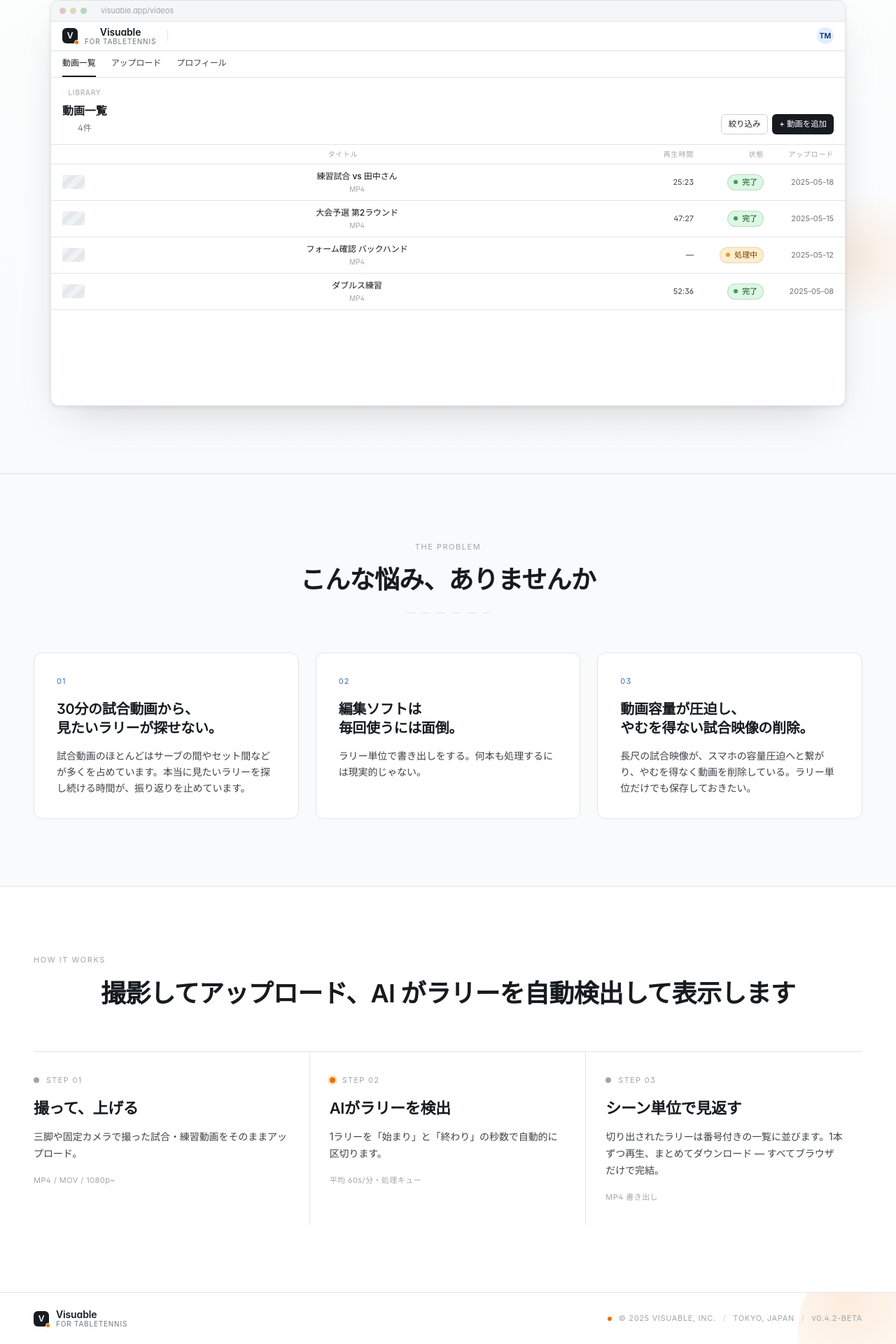
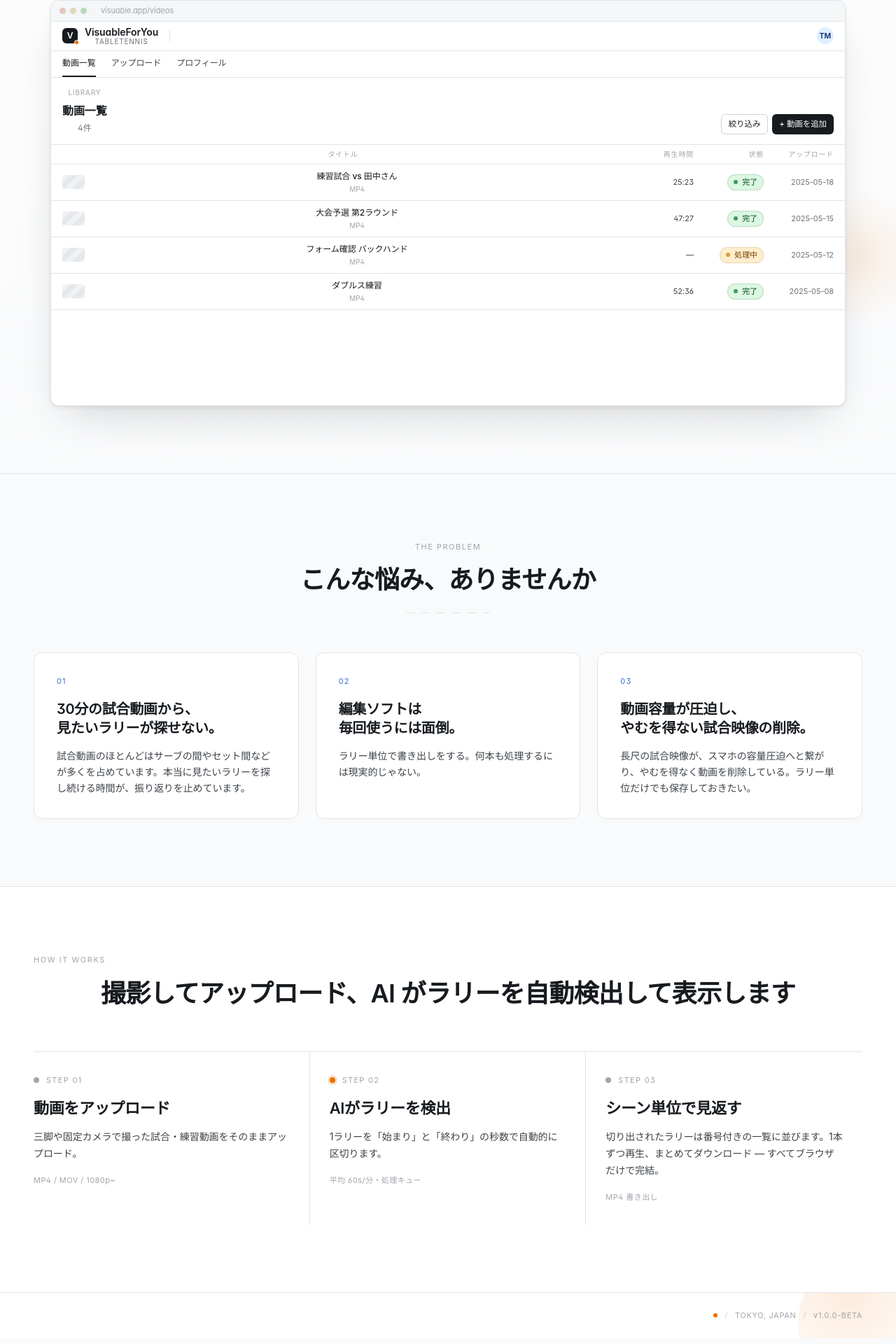
Before and after one commit to TakuM-M/Visuable_for_you_tabletennis, a React (Vite) app in the folder frontend/: page / in a window 1280 px wide. Shown: the part 641-2561 px from the top of the page at 70% size. Built offline with nearby package versions, Linux system fonts and the light colour scheme.

Commit message:
feat: コンポーネントの名称を変更し、フッターのバージョンを更新

```diff
--- a/frontend/src/components/layout/AppShell.tsx
+++ b/frontend/src/components/layout/AppShell.tsx
@@ -4,7 +4,6 @@ import type { ReactNode } from "react";
 import { getMeUsersMeGet } from "../../api/generated";
 import { authHeaders } from "../../lib/auth";
 import Logo from "../ui/Logo";
-import { IconSearch } from "../ui/Icons";
 
 type Props = { children: ReactNode };
 
@@ -37,20 +36,6 @@ export default function AppShell({ children }: Props) {
           <Link to="/videos" className="no-underline text-fg">
             <Logo />
           </Link>
-
-          <div className="hidden h-[18px] w-px bg-border md:block" />
-
-          <div className="relative hidden w-[280px] md:block">
-            <IconSearch
-              size={14}
-              className="pointer-events-none absolute left-2.5 top-[9px] text-fg-4"
-            />
-            <input
-              readOnly
-              placeholder="動画を検索…"
-              className="w-full rounded-md border border-border bg-subtle py-[7px] pl-8 pr-3 text-[12.5px] text-fg-3 outline-none placeholder:text-fg-4 focus:border-accent focus:bg-surface focus:text-fg"
-            />
-          </div>
 
           <div className="flex-1" />
 
--- a/frontend/src/components/ui/Logo.tsx
+++ b/frontend/src/components/ui/Logo.tsx
@@ -32,9 +32,9 @@ export default function Logo({ size = 22, withLabel = true, className = "" }: Pr
       </div>
       {withLabel && (
         <div className="leading-[1.05]">
-          <div className="text-[14px] font-semibold tracking-[-0.01em]">Visuable</div>
+          <div className="text-[14px] font-semibold tracking-[-0.01em]">VisuableForYou</div>
           <div className="font-mono text-[10px] uppercase tracking-[0.08em] text-fg-3">
-            for tabletennis
+            tabletennis
           </div>
         </div>
       )}
--- a/frontend/src/lp/lp-content.tsx
+++ b/frontend/src/lp/lp-content.tsx
@@ -482,7 +482,6 @@ export function LpFooter() {
         }}
       >
         <div style={{ display: 'flex', alignItems: 'center', gap: 14 }}>
-          <Logo />
         </div>
         <div
           style={{
@@ -496,11 +495,10 @@ export function LpFooter() {
           }}
         >
           <span style={{ width: 6, height: 6, borderRadius: 999, background: BALL }} />
-          <span>© 2025 VISUABLE, INC.</span>
           <span style={{ color: 'var(--border-strong)' }}>/</span>
           <span>TOKYO, JAPAN</span>
           <span style={{ color: 'var(--border-strong)' }}>/</span>
-          <span>v0.4.2-BETA</span>
+          <span>v1.0.0-BETA</span>
         </div>
       </div>
     </footer>
@@ -539,7 +537,6 @@ export function LpFooterMobile() {
           position: 'relative',
         }}
       >
-        <Logo />
         <div
           style={{
             display: 'flex',
@@ -553,11 +550,10 @@ export function LpFooterMobile() {
           }}
         >
           <span style={{ width: 6, height: 6, borderRadius: 999, background: BALL }} />
-          <span>© 2025 VISUABLE, INC.</span>
           <span style={{ color: 'var(--border-strong)' }}>/</span>
           <span>TOKYO</span>
           <span style={{ color: 'var(--border-strong)' }}>/</span>
-          <span>v0.4.2-BETA</span>
+          <span>v1.0.0-BETA</span>
         </div>
       </div>
     </footer>
--- a/frontend/src/lp/lp-shared.tsx
+++ b/frontend/src/lp/lp-shared.tsx
@@ -29,7 +29,7 @@ export const LP_PAINS = [
 export const LP_HOW = [
   {
     num: "01",
-    title: "撮って、上げる",
+    title: "動画をアップロード",
     body: "三脚や固定カメラで撮った試合・練習動画をそのままアップロード。",
     caption: "MP4 / MOV / 1080p~",
   },
```
